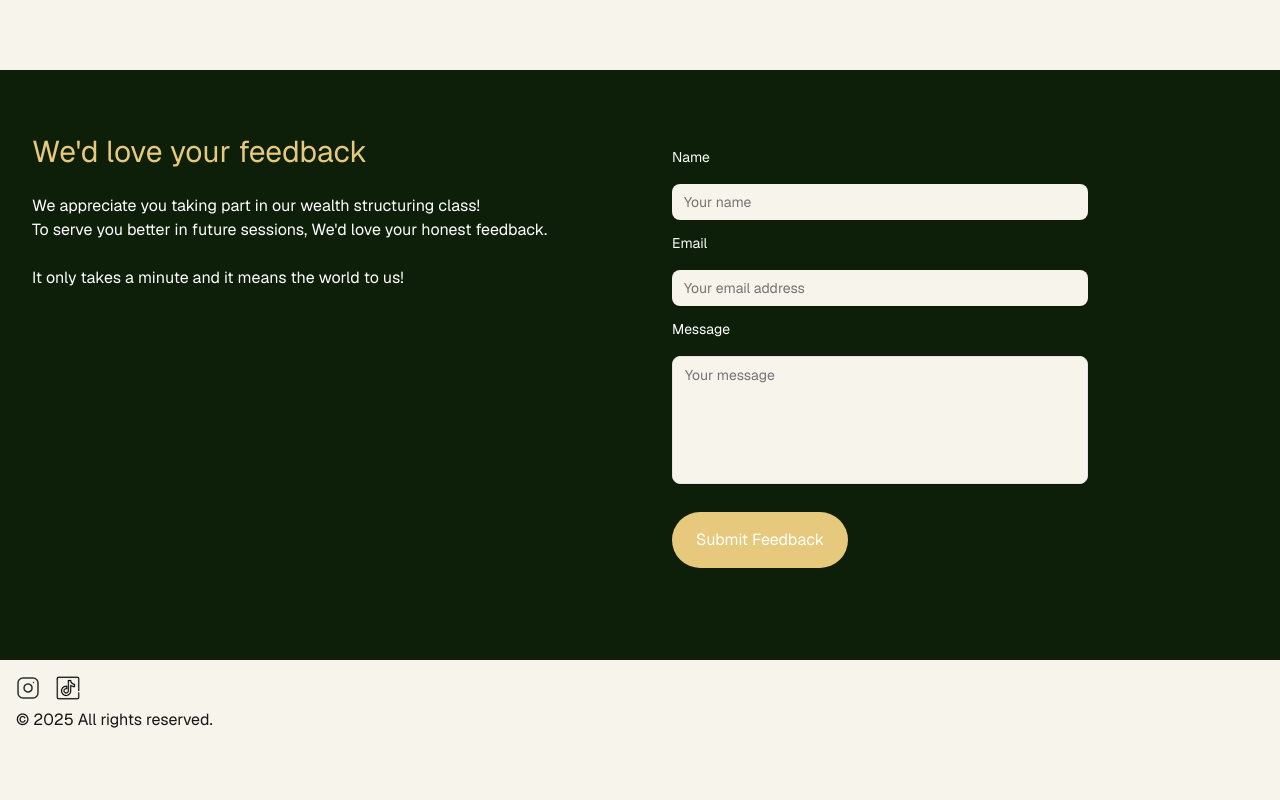
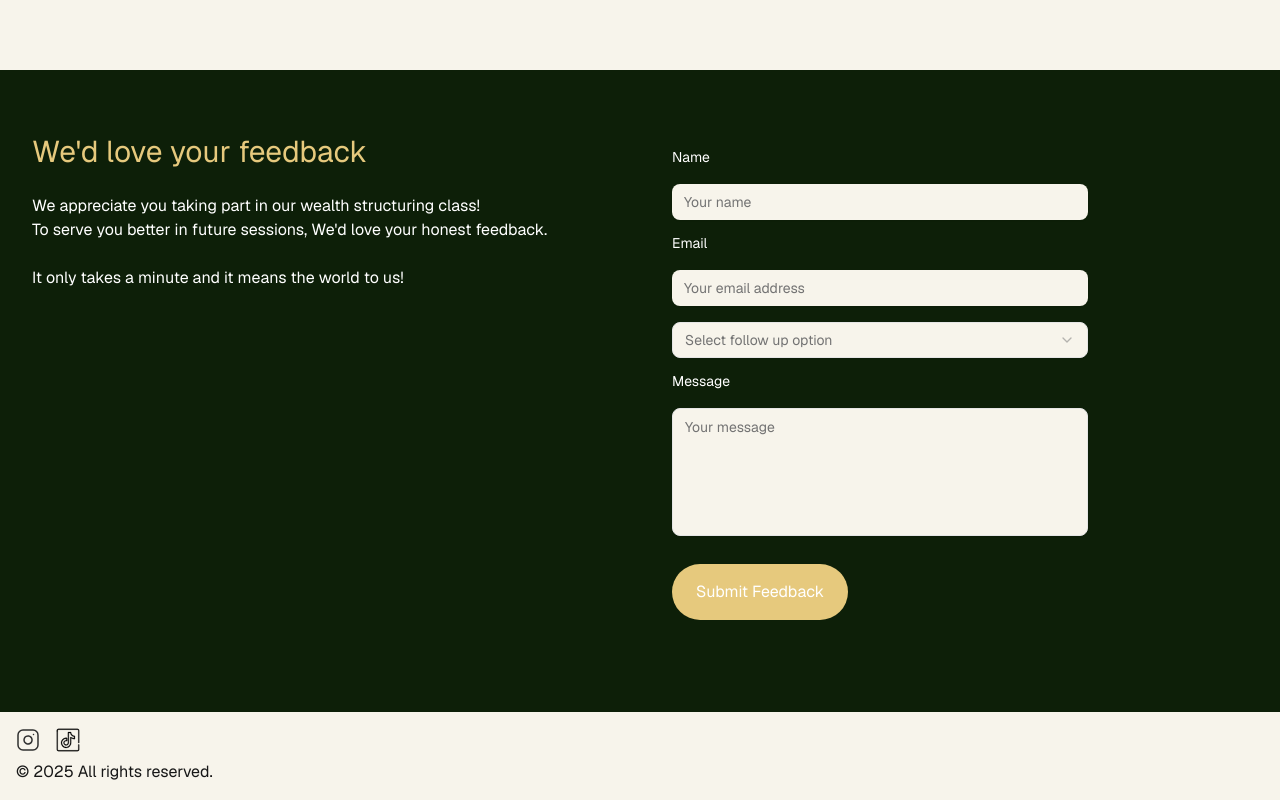
Before and after one commit to emmanuelmacharia/winnie-maingi, a Next.js app: page / in a window 1280 px wide. Shown: the part 1204-2004 px from the top of the page. Before the commit the page ends 1952 px from the top, so only its background shows below. Built offline with nearby package versions, Linux system fonts and the light colour scheme; no server answers.

Commit message:
dropdown for followup sessions

```diff
--- a/package.json
+++ b/package.json
@@ -21,6 +21,7 @@
   },
   "dependencies": {
     "@radix-ui/react-label": "^2.1.7",
+    "@radix-ui/react-select": "^2.2.5",
     "@radix-ui/react-slot": "^1.2.3",
     "@t3-oss/env-nextjs": "^0.12.0",
     "class-variance-authority": "^0.7.1",
--- a/src/components/FeedbackForm.tsx
+++ b/src/components/FeedbackForm.tsx
@@ -7,13 +7,22 @@
 import { Textarea } from "./ui/textarea";
 import { createGuestFeedback } from "~/server/actions/actions";
 import { toast } from "sonner";
-import { set } from "zod/v4";
+import {
+  Select,
+  SelectContent,
+  SelectGroup,
+  SelectItem,
+  SelectLabel,
+  SelectTrigger,
+  SelectValue,
+} from "./ui/select";
 
 const FeedbackForm = () => {
   const [form, setForm] = useState({
     name: "",
     email: "",
     message: "",
+    followUp: "",
   });
 
   const [loading, setLoading] = useState(false);
@@ -27,6 +36,7 @@
   const handleSubmit = async (e: React.FormEvent<HTMLFormElement>) => {
     e.preventDefault();
     setLoading(true);
+    console.log("Submitting feedback with form data:", form);
     const submitted = await createGuestFeedback(form);
     console.log("Feedback submitted:", submitted);
     if (submitted.success === false) {
@@ -47,7 +57,7 @@
         },
       });
     }
-    setForm({ name: "", email: "", message: "" });
+    setForm({ name: "", email: "", message: "", followUp: "" });
   };
 
   return (
@@ -79,6 +89,23 @@
           required
           maxLength={256}
         />
+        <Select
+          required
+          name="followUp"
+          value={form.followUp}
+          onValueChange={(value) => setForm({ ...form, followUp: value })}
+        >
+          <SelectTrigger className="w-full">
+            <SelectValue placeholder="Select follow up option" />
+          </SelectTrigger>
+          <SelectContent>
+            <SelectGroup>
+              <SelectLabel>Are you interested in a 1 on 1 session?</SelectLabel>
+              <SelectItem value="yes">Yes</SelectItem>
+              <SelectItem value="no">No</SelectItem>
+            </SelectGroup>
+          </SelectContent>
+        </Select>
         <Label className="pb-1" htmlFor="message">
           Message
         </Label>
--- /dev/null
+++ b/src/components/ui/select.tsx
@@ -0,0 +1,185 @@
+"use client";
+
+import * as React from "react";
+import * as SelectPrimitive from "@radix-ui/react-select";
+import { CheckIcon, ChevronDownIcon, ChevronUpIcon } from "lucide-react";
+
+import { cn } from "~/lib/utils";
+
+function Select({
+  ...props
+}: React.ComponentProps<typeof SelectPrimitive.Root>) {
+  return <SelectPrimitive.Root data-slot="select" {...props} />;
+}
+
+function SelectGroup({
+  ...props
+}: React.ComponentProps<typeof SelectPrimitive.Group>) {
+  return <SelectPrimitive.Group data-slot="select-group" {...props} />;
+}
+
+function SelectValue({
+  ...props
+}: React.ComponentProps<typeof SelectPrimitive.Value>) {
+  return <SelectPrimitive.Value data-slot="select-value" {...props} />;
+}
+
+function SelectTrigger({
+  className,
+  size = "default",
+  children,
+  ...props
+}: React.ComponentProps<typeof SelectPrimitive.Trigger> & {
+  size?: "sm" | "default";
+}) {
+  return (
+    <SelectPrimitive.Trigger
+      data-slot="select-trigger"
+      data-size={size}
+      className={cn(
+        "border-input data-[placeholder]:text-muted-foreground [&_svg:not([class*='text-'])]:text-muted-foreground focus-visible:border-ring text-emerald focus-visible:ring-ring/10 aria-invalid:ring-destructive/20 dark:aria-invalid:ring-destructive/40 aria-invalid:border-destructive dark:bg-input/30 dark:hover:bg-input/50 bg-zinc flex w-fit items-center justify-between gap-2 rounded-md border px-3 py-2 text-sm whitespace-nowrap shadow-xs transition-[color,box-shadow] outline-none focus-visible:ring-[3px] disabled:cursor-not-allowed disabled:opacity-50 data-[size=default]:h-9 data-[size=sm]:h-8 *:data-[slot=select-value]:line-clamp-1 *:data-[slot=select-value]:flex *:data-[slot=select-value]:items-center *:data-[slot=select-value]:gap-2 [&_svg]:pointer-events-none [&_svg]:shrink-0 [&_svg:not([class*='size-'])]:size-4",
+        className,
+      )}
+      {...props}
+    >
+      {children}
+      <SelectPrimitive.Icon asChild>
+        <ChevronDownIcon className="size-4 opacity-50" />
+      </SelectPrimitive.Icon>
+    </SelectPrimitive.Trigger>
+  );
+}
+
+function SelectContent({
+  className,
+  children,
+  position = "popper",
+  ...props
+}: React.ComponentProps<typeof SelectPrimitive.Content>) {
+  return (
+    <SelectPrimitive.Portal>
+      <SelectPrimitive.Content
+        data-slot="select-content"
+        className={cn(
+          "bg-popover text-popover-foreground data-[state=open]:animate-in data-[state=closed]:animate-out data-[state=closed]:fade-out-0 data-[state=open]:fade-in-0 data-[state=closed]:zoom-out-95 data-[state=open]:zoom-in-95 data-[side=bottom]:slide-in-from-top-2 data-[side=left]:slide-in-from-right-2 data-[side=right]:slide-in-from-left-2 data-[side=top]:slide-in-from-bottom-2 relative z-50 max-h-(--radix-select-content-available-height) min-w-[8rem] origin-(--radix-select-content-transform-origin) overflow-x-hidden overflow-y-auto rounded-md border shadow-md",
+          position === "popper" &&
+            "data-[side=bottom]:translate-y-1 data-[side=left]:-translate-x-1 data-[side=right]:translate-x-1 data-[side=top]:-translate-y-1",
+          className,
+        )}
+        position={position}
+        {...props}
+      >
+        <SelectScrollUpButton />
+        <SelectPrimitive.Viewport
+          className={cn(
+            "p-1",
+            position === "popper" &&
+              "h-[var(--radix-select-trigger-height)] w-full min-w-[var(--radix-select-trigger-width)] scroll-my-1",
+          )}
+        >
+          {children}
+        </SelectPrimitive.Viewport>
+        <SelectScrollDownButton />
+      </SelectPrimitive.Content>
+    </SelectPrimitive.Portal>
+  );
+}
+
+function SelectLabel({
+  className,
+  ...props
+}: React.ComponentProps<typeof SelectPrimitive.Label>) {
+  return (
+    <SelectPrimitive.Label
+      data-slot="select-label"
+      className={cn("text-muted-foreground px-2 py-1.5 text-xs", className)}
+      {...props}
+    />
+  );
+}
+
+function SelectItem({
+  className,
+  children,
+  ...props
+}: React.ComponentProps<typeof SelectPrimitive.Item>) {
+  return (
+    <SelectPrimitive.Item
+      data-slot="select-item"
+      className={cn(
+        "focus:bg-accent focus:text-accent-foreground [&_svg:not([class*='text-'])]:text-muted-foreground relative flex w-full cursor-default items-center gap-2 rounded-sm py-1.5 pr-8 pl-2 text-sm outline-hidden select-none data-[disabled]:pointer-events-none data-[disabled]:opacity-50 [&_svg]:pointer-events-none [&_svg]:shrink-0 [&_svg:not([class*='size-'])]:size-4 *:[span]:last:flex *:[span]:last:items-center *:[span]:last:gap-2",
+        className,
+      )}
+      {...props}
+    >
+      <span className="absolute right-2 flex size-3.5 items-center justify-center">
+        <SelectPrimitive.ItemIndicator>
+          <CheckIcon className="size-4" />
+        </SelectPrimitive.ItemIndicator>
+      </span>
+      <SelectPrimitive.ItemText>{children}</SelectPrimitive.ItemText>
+    </SelectPrimitive.Item>
+  );
+}
+
+function SelectSeparator({
+  className,
+  ...props
+}: React.ComponentProps<typeof SelectPrimitive.Separator>) {
+  return (
+    <SelectPrimitive.Separator
+      data-slot="select-separator"
+      className={cn("bg-border pointer-events-none -mx-1 my-1 h-px", className)}
+      {...props}
+    />
+  );
+}
+
+function SelectScrollUpButton({
+  className,
+  ...props
+}: React.ComponentProps<typeof SelectPrimitive.ScrollUpButton>) {
+  return (
+    <SelectPrimitive.ScrollUpButton
+      data-slot="select-scroll-up-button"
+      className={cn(
+        "flex cursor-default items-center justify-center py-1",
+        className,
+      )}
+      {...props}
+    >
+      <ChevronUpIcon className="size-4" />
+    </SelectPrimitive.ScrollUpButton>
+  );
+}
+
+function SelectScrollDownButton({
+  className,
+  ...props
+}: React.ComponentProps<typeof SelectPrimitive.ScrollDownButton>) {
+  return (
+    <SelectPrimitive.ScrollDownButton
+      data-slot="select-scroll-down-button"
+      className={cn(
+        "flex cursor-default items-center justify-center py-1",
+        className,
+      )}
+      {...props}
+    >
+      <ChevronDownIcon className="size-4" />
+    </SelectPrimitive.ScrollDownButton>
+  );
+}
+
+export {
+  Select,
+  SelectContent,
+  SelectGroup,
+  SelectItem,
+  SelectLabel,
+  SelectScrollDownButton,
+  SelectScrollUpButton,
+  SelectSeparator,
+  SelectTrigger,
+  SelectValue,
+};
--- a/src/server/actions/actions.ts
+++ b/src/server/actions/actions.ts
@@ -6,7 +6,9 @@
   name: string;
   email: string;
   message: string;
+  followUp?: string;
 }) => {
+  console.log("Creating guest feedback with data:", feedback);
   if (
     !feedback.name?.trim() ||
     !feedback.email?.trim() ||
@@ -38,6 +40,15 @@
     };
   }
 
+  if (
+    feedback.followUp &&
+    feedback.followUp.toLowerCase() !== "yes" &&
+    feedback.followUp?.toLowerCase() !== "no"
+  ) {
+    feedback.followUp = "no"; // Default to "No" if not provided or invalid
+  }
+  feedback.followUp = feedback.followUp?.trim() ?? "no";
+
   // message max length validation
   if (feedback.message.length > 1000) {
     return {
--- a/src/server/db/queries.ts
+++ b/src/server/db/queries.ts
@@ -8,6 +8,7 @@
   name: z.string().trim().min(1).max(100),
   email: z.string().trim().email(),
   message: z.string().trim().min(1).max(1_000),
+  followUp: z.string().trim().optional(),
 });
 
 export const QUERIES = {
@@ -44,6 +45,7 @@
         name: parsedInput.data.name,
         message: parsedInput.data.message,
         email: parsedInput.data.email,
+        followUp: parsedInput.data.followUp ?? "no",
       });
 
       const result = await QUERIES.getLatestGuestFeedback();
--- a/src/server/db/schema.ts
+++ b/src/server/db/schema.ts
@@ -24,6 +24,7 @@
     updatedAt: d.timestamp({ withTimezone: true }).$onUpdate(() => new Date()),
     email: d.varchar({ length: 256 }).notNull(),
     message: d.text().notNull(),
+    followUp: d.varchar({ length: 3 }).default("no").notNull(),
   }),
   (t) => [index("guest_name_idx").on(t.name)],
 );
```
Also changed, not shown: 1 other file (tests, documents, lock files or other folders).
